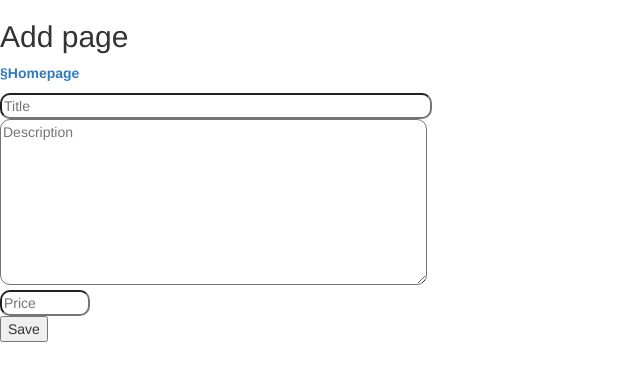
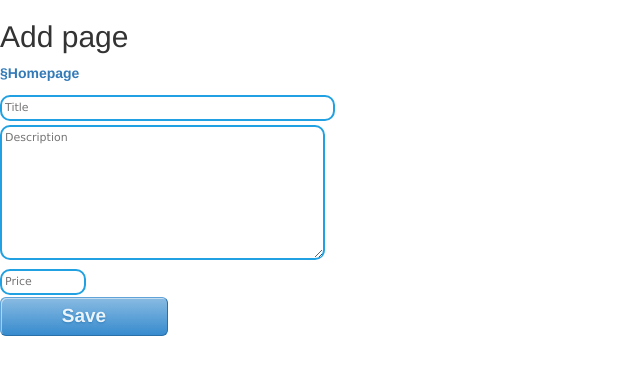
Before and after one commit to Redinsane/ocstore, a PHP site: page /add.php in a window 1280 px wide. Shown: the top 381 px of the page, without its empty margins (0-640 px from the left). Run offline with PHP 8.4, Linux system fonts and the light colour scheme; data that the repository does not hold is empty.

Commit message:
Update app.css

```diff
--- a/app.css
+++ b/app.css
@@ -1,3 +1,50 @@
 .pagination a.selected {
 	font-weight: bold;
 }
+
+.table tbody tr:hover td, .table tbody tr:hover th {
+    background-color: #e6ebff;
+}
+
+.edit {
+    border:2px solid #21a1e1;
+    color: #21a1e1;
+    padding: 3px;
+    margin-top: 2px;
+    margin-bottom: 2px;
+    font-size: 11px;
+    font-family: Verdana;
+    background: #FFF;
+}
+.pipka {
+  display: inline-block;
+  width: 15em;
+  font-size: 80%;
+  color: rgba(255,255,255,.9);
+  text-shadow: #2e7ebd 0 1px 2px;
+  text-decoration: none;
+  text-align: center;
+  line-height: 1.1;
+  white-space: pre-line;
+  padding: .7em 0;
+  border: 1px solid;
+  border-color: #60a3d8 #2970a9 #2970a9 #60a3d8;
+  border-radius: 6px;
+  outline: none;
+  background: #60a3d8 linear-gradient(#89bbe2, #60a3d8 50%, #378bce);
+  box-shadow: inset rgba(255,255,255,.5) 1px 1px;
+}
+.pipka:first-line{
+  font-size: 170%;
+  font-weight: 700;
+}
+.pipka:hover {
+  color: rgb(255,255,255);
+  background-image: linear-gradient(#9dc7e7, #74afdd 50%, #378bce);
+}
+.pipka:active {
+  color: rgb(255,255,255);
+  border-color: #2970a9;
+  background-image: linear-gradient(#5796c8, #6aa2ce);
+  box-shadow: none;
+}
```
